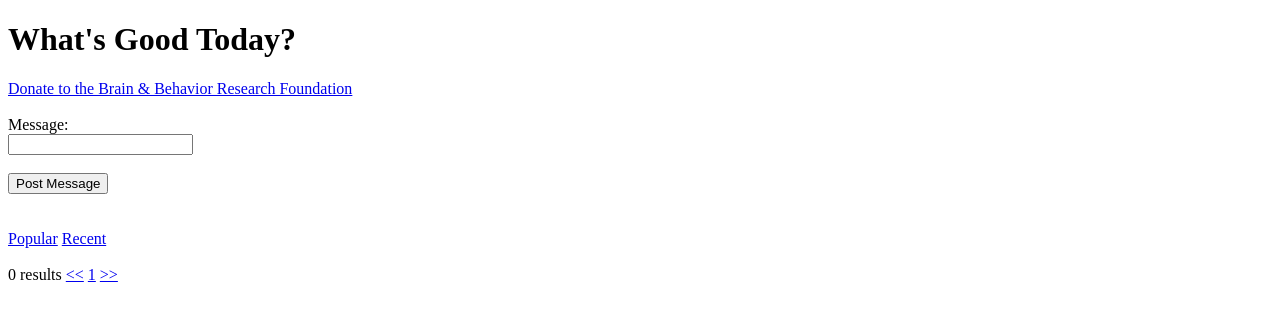
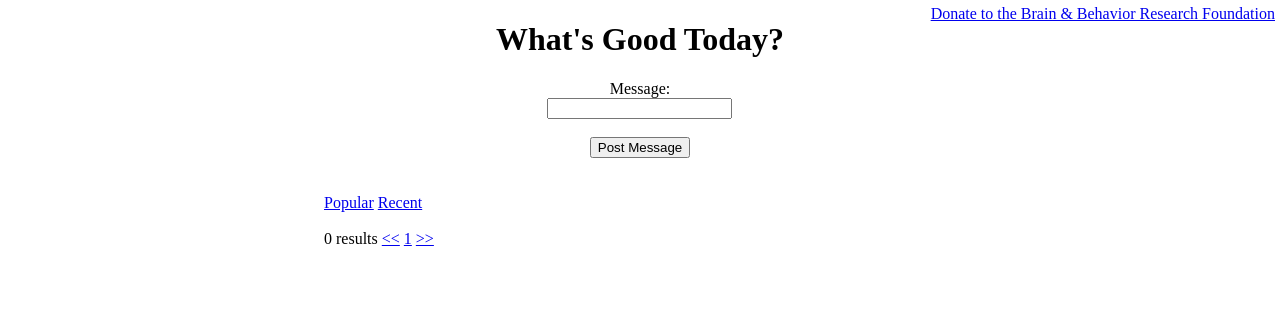
Before and after one commit to bcambs09/TellMeSomethingGood, a PHP site: page / in a window 1280 px wide. Shown: the top 321 px of the page. Run offline with PHP 8.4, Linux system fonts and the light colour scheme; data that the repository does not hold is empty; a stand-in replaces the project's code that opens the database connection; some libraries are stand-ins or nearby versions.

Commit message:
Create initial style positions

```diff
--- a/index.php
+++ b/index.php
@@ -3,24 +3,31 @@
     <head>
         <meta charset="UTF-8">
         <title>What's Good Today?</title>
+        <link rel="stylesheet" href="style.css">
         <script src="https://ajax.googleapis.com/ajax/libs/jquery/3.2.1/jquery.min.js"></script>
     </head>
     <body>
-        <h1>What's Good Today?</h1>
-        <a href="https://www.gofundme.com/whats-good-today">Donate to the
-            Brain & Behavior Research Foundation</a><br><br>
+        <div id="header">
+            <a class="donate" href="https://www.gofundme.com/whats-good-today">Donate to the
+                Brain & Behavior Research Foundation</a>
+        </div>
+        <h1 class="headMessage">What's Good Today?</h1>
+        <div id="messagePost">
             <form action="postMessage.php" method="POST">
                 Message:<br>
                 <input type="text" name="message">
                 <br><br>
                 <input type="submit" value="Post Message">
             </form>
+        </div>
         <br><br>
+        <div id="postList">
             <a href="index.php?sort=popular">Popular</a>
             <a href="index.php?sort=recent">Recent</a>
             <br><br>
             <?php include 'listPosts.php'; ?>
             <?php include 'addPagination.php'; ?>
             <script src="likeHandler.js"></script>
+        </div>
     </body>
 </html>
--- a/listPosts.php
+++ b/listPosts.php
@@ -35,8 +35,8 @@ $posts = $goalDB->query($query);
 if ($posts->num_rows > 0) {
     // output data of each row
     while($post = $posts->fetch_assoc()) {
-        echo $post["message"]." <p class=".$post["id"].">".$post["likes"]."</p><br>";
-        echo "<button type=\"button\" class=\"like\" id=".$post["id"].">Like</button><br><br>";
+        echo "<div id=\"post\">".$post["message"]." <p class=".$post["id"].">".$post["likes"]."</p>";
+        echo "<button type=\"button\" class=\"like\" id=".$post["id"].">Like</button></div><br><br>";
     }
 } else {
     echo "0 results";
--- /dev/null
+++ b/style.css
@@ -0,0 +1,26 @@
+h1.headMessage{
+    text-align: center;
+    position: relative;
+}
+
+a.donate{
+    display: block;
+    position: absolute;
+    right: 5px;
+    top: 5px;
+}
+
+#messagePost{
+    width: 20%;
+    margin: 0 auto;
+    text-align: center;
+}
+
+#postList{
+    width: 50%;
+    margin: 0 auto;
+}
+
+#post{
+    background-color: bisque;
+}
```
Lines whose indentation alone changed are shown as unchanged.
